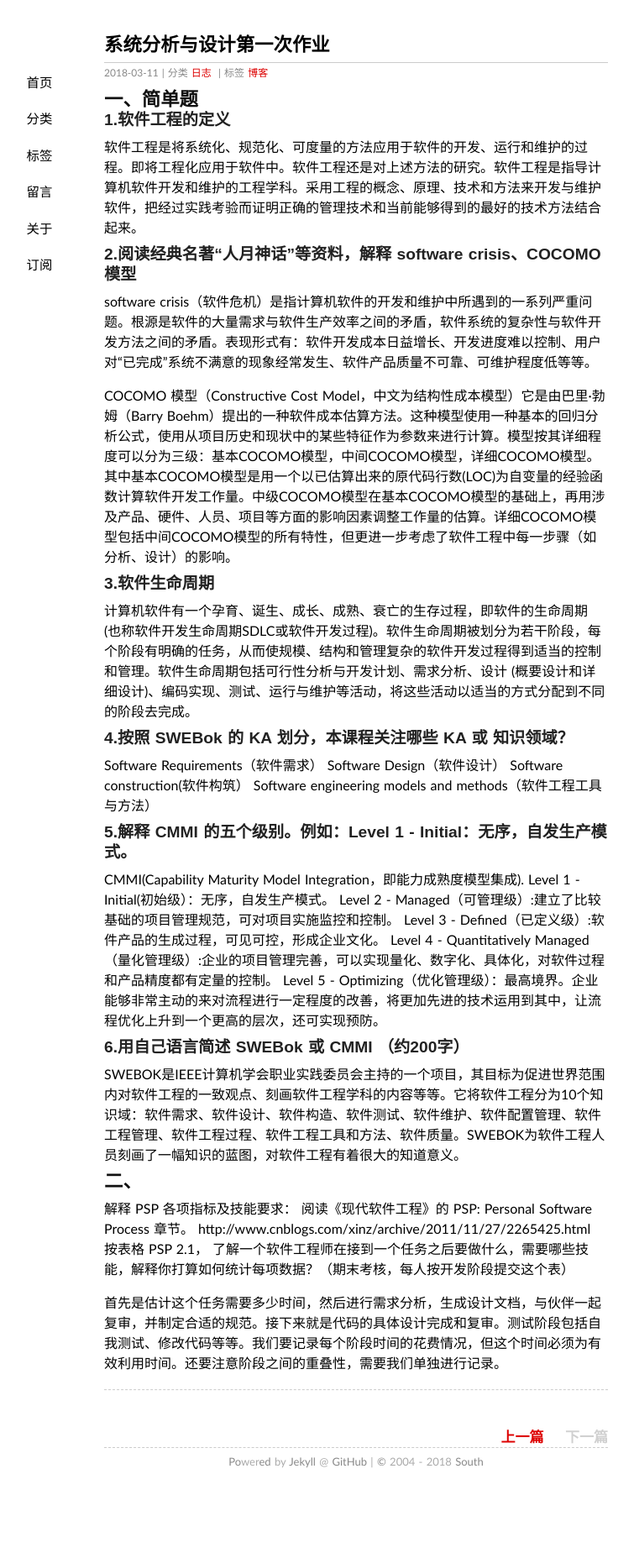
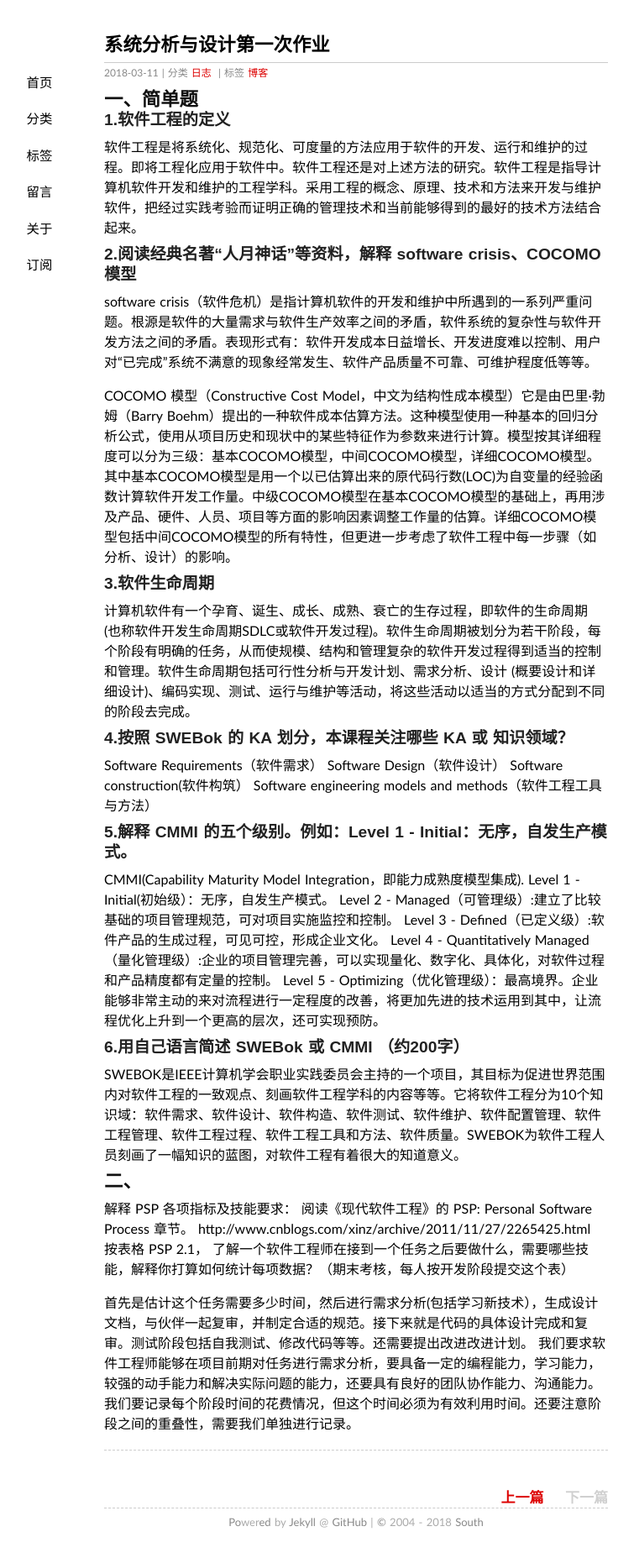
Before and after one commit to south270/south270.github.io, a Jekyll site: the page built from _posts/2018-3-11-first-homework.md, in a window 1280 px wide. Shown: the whole page at 84% size, without its empty margins (216-971 px from the left). Built offline with Jekyll 4.4.1, drawn with Linux system fonts in a browser that asks for light colours; comment, search, counter and statistics services are not loaded; before the commit the page ends 1783 px from its top, so only the background shows below that.

Commit message:
Update 2018-3-11-first-homework.md

```diff
--- a/_posts/2018-3-11-first-homework.md
+++ b/_posts/2018-3-11-first-homework.md
@@ -37,6 +37,8 @@ SWEBOK是IEEE计算机学会职业实践委员会主持的一个项目，其目
 http://www.cnblogs.com/xinz/archive/2011/11/27/2265425.html
 按表格 PSP 2.1， 了解一个软件工程师在接到一个任务之后要做什么，需要哪些技能，解释你打算如何统计每项数据？（期末考核，每人按开发阶段提交这个表）
 
-首先是估计这个任务需要多少时间，然后进行需求分析，生成设计文档，与伙伴一起复审，并制定合适的规范。接下来就是代码的具体设计完成和复审。测试阶段包括自我测试、修改代码等等。我们要记录每个阶段时间的花费情况，但这个时间必须为有效利用时间。还要注意阶段之间的重叠性，需要我们单独进行记录。
+首先是估计这个任务需要多少时间，然后进行需求分析(包括学习新技术），生成设计文档，与伙伴一起复审，并制定合适的规范。接下来就是代码的具体设计完成和复审。测试阶段包括自我测试、修改代码等等。还需要提出改进改进计划。
+我们要求软件工程师能够在项目前期对任务进行需求分析，要具备一定的编程能力，学习能力，较强的动手能力和解决实际问题的能力，还要具有良好的团队协作能力、沟通能力。
+我们要记录每个阶段时间的花费情况，但这个时间必须为有效利用时间。还要注意阶段之间的重叠性，需要我们单独进行记录。
 
 ---
```
